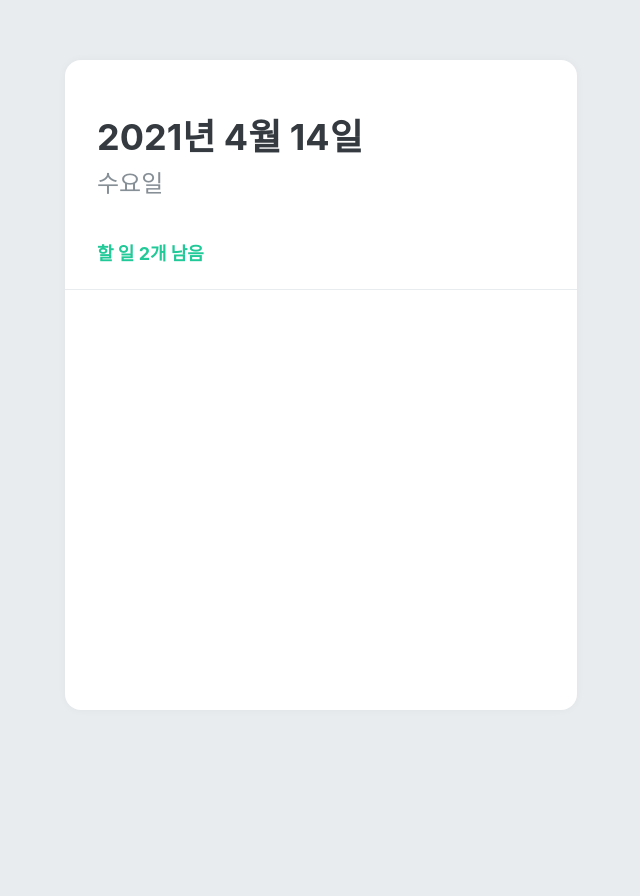
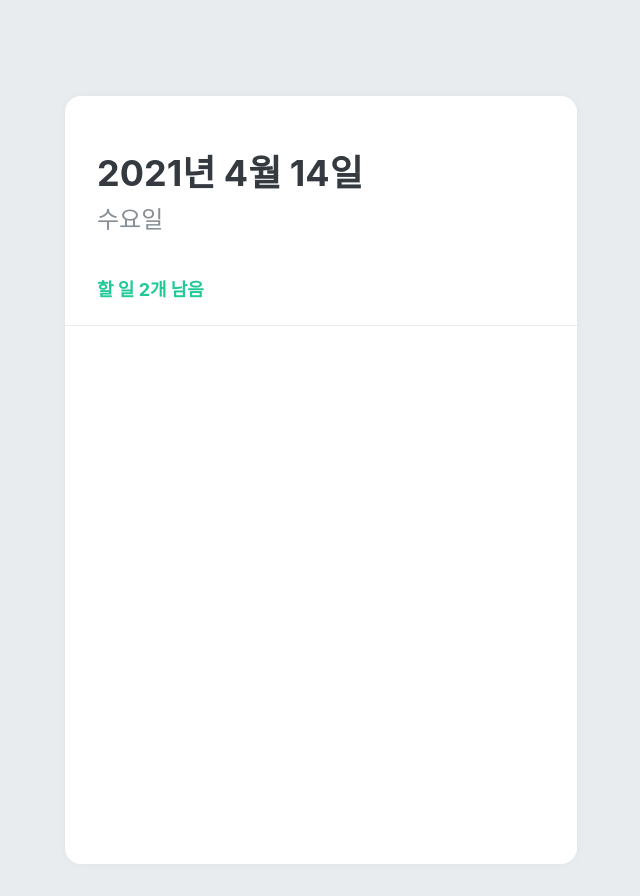
Before and after one commit to evnif11/TodoList, a React (Create React App) app: page / in a window 1280 px wide. Shown: the whole page, without its empty margins (319-959 px from the left). Before the commit the page ends 800 px from the top, so only its background shows below. Built offline with nearby package versions, Linux system fonts and the light colour scheme.

Commit message:
스타일 변경

```diff
--- a/src/components/TodoTemplate.js
+++ b/src/components/TodoTemplate.js
@@ -3,7 +3,7 @@ import styled from 'styled-components';
 
 const TodoTemplateBlock = styled.div`
   width: 512px;
-  height: 650px;
+  height: 768px;
 
   position: relative;
   background: white;
@@ -12,8 +12,10 @@ const TodoTemplateBlock = styled.div`
 
   margin: 0 auto;
 
-  margin-top: 60px;
+  margin-top: 96px;
   margin-bottom: 32px;
+  display: flex;
+  flex-direction: column;
 `;
 
 function TodoTemplate({ children }) {
--- a/src/index.js
+++ b/src/index.js
@@ -5,9 +5,7 @@ import App from './App';
 import reportWebVitals from './reportWebVitals';
 
 ReactDOM.render(
-  <React.StrictMode>
-    <App />
-  </React.StrictMode>,
+  <App />,
   document.getElementById('root')
 );
 
```
